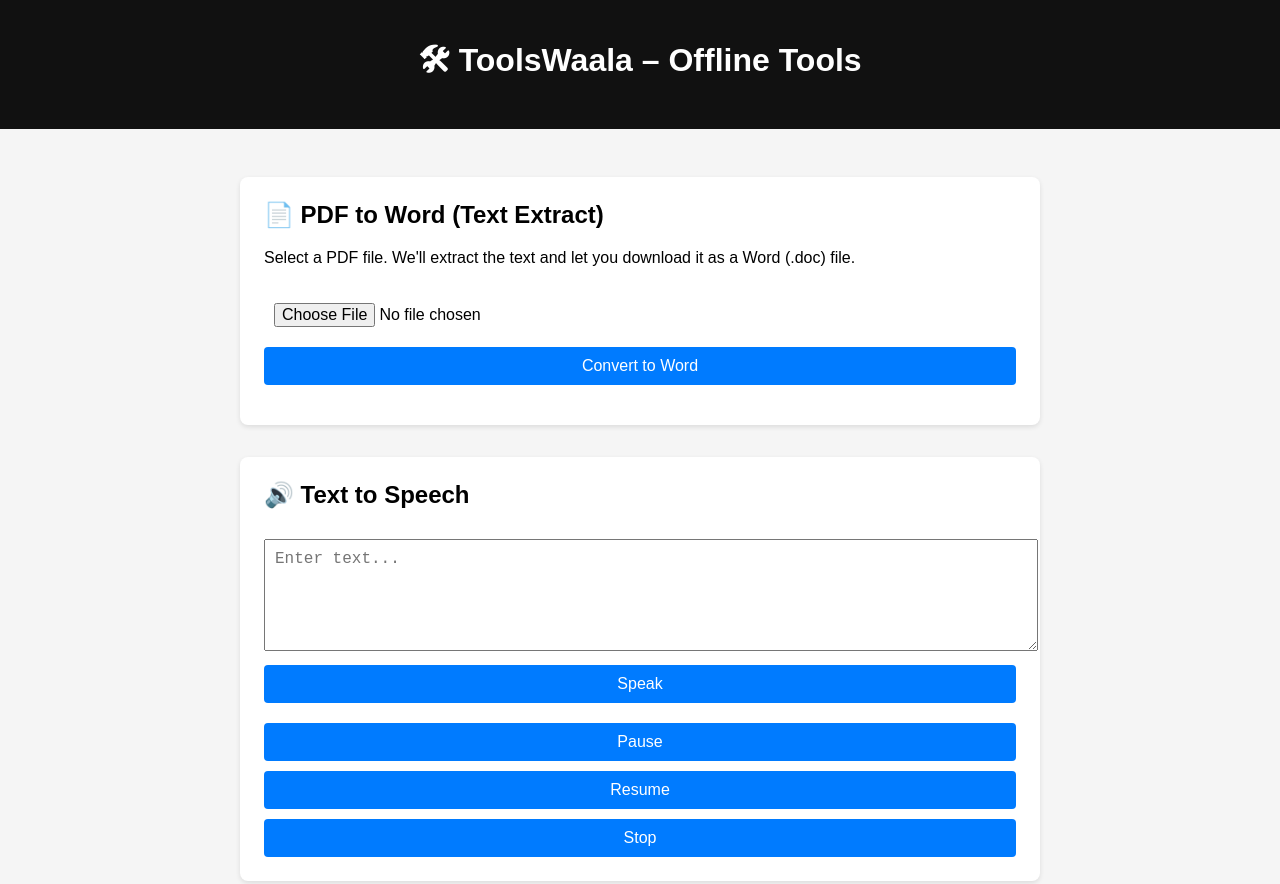
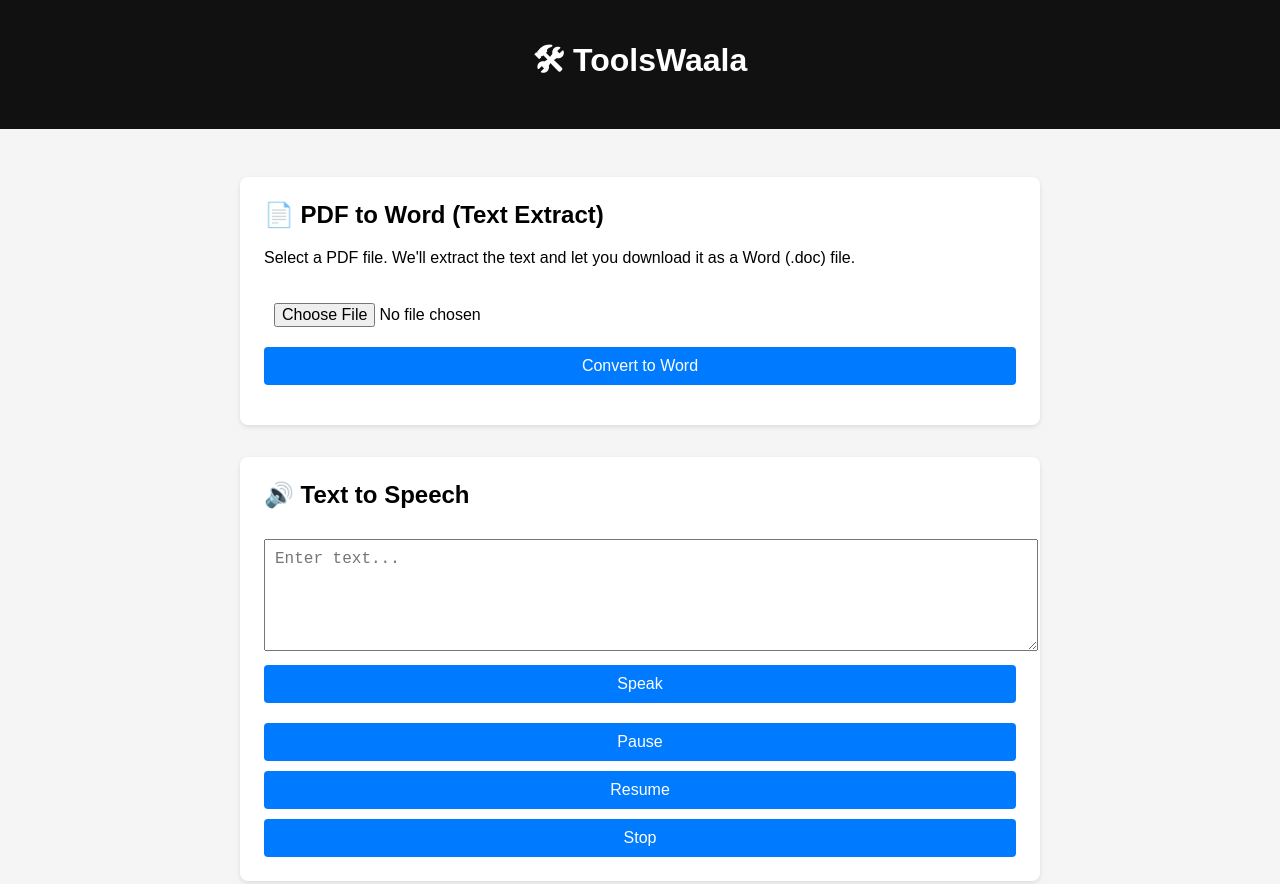
Before and after one commit to Mszerroo/My-tool, a plain HTML site: page index.html in a window 1280 px wide. Shown: the top 884 px of the page. Drawn offline with Linux system fonts and the light colour scheme.

Commit message:
Update index.html

```diff
--- a/index.html
+++ b/index.html
@@ -18,7 +18,7 @@
   </style>
 </head>
 <body>
-  <header><h1>🛠 ToolsWaala – Offline Tools</h1></header>
+  <header><h1>🛠 ToolsWaala </h1></header>
 
   <main>
     <!-- PDF to Word -->
```
